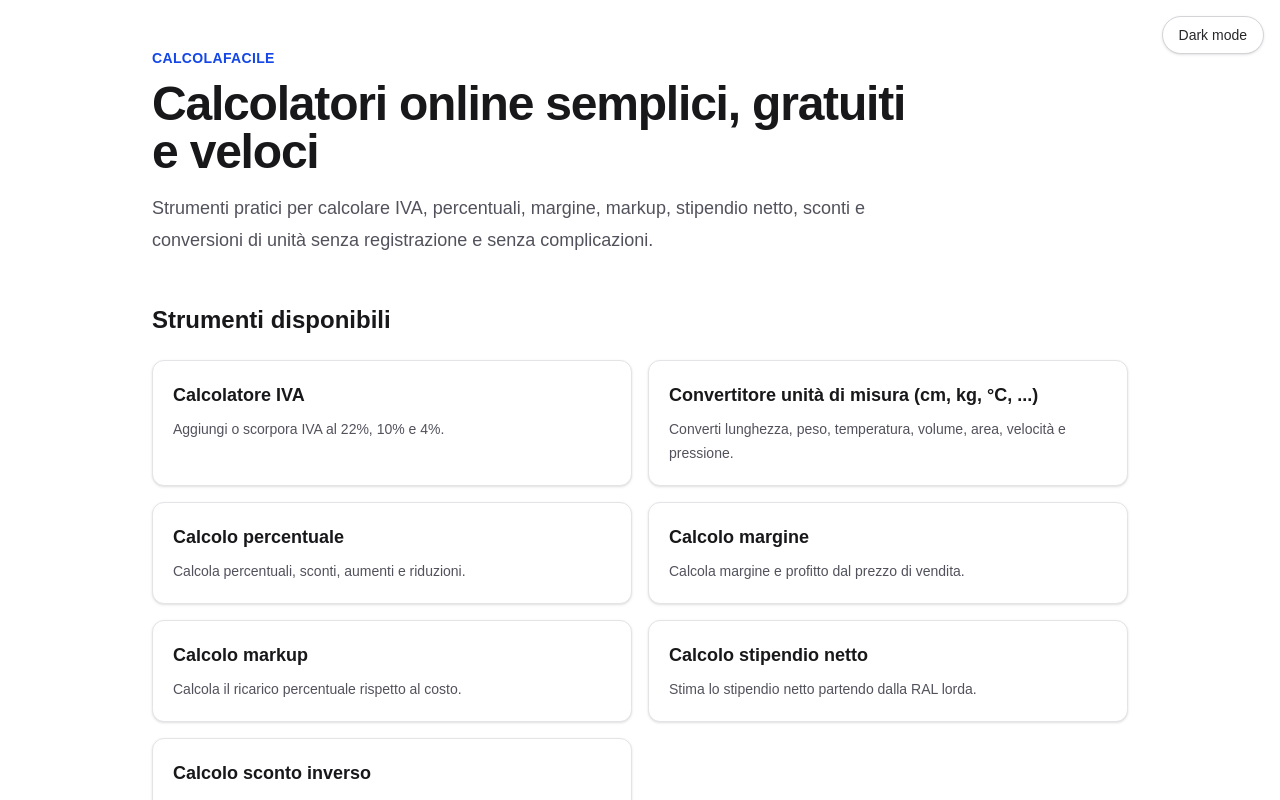
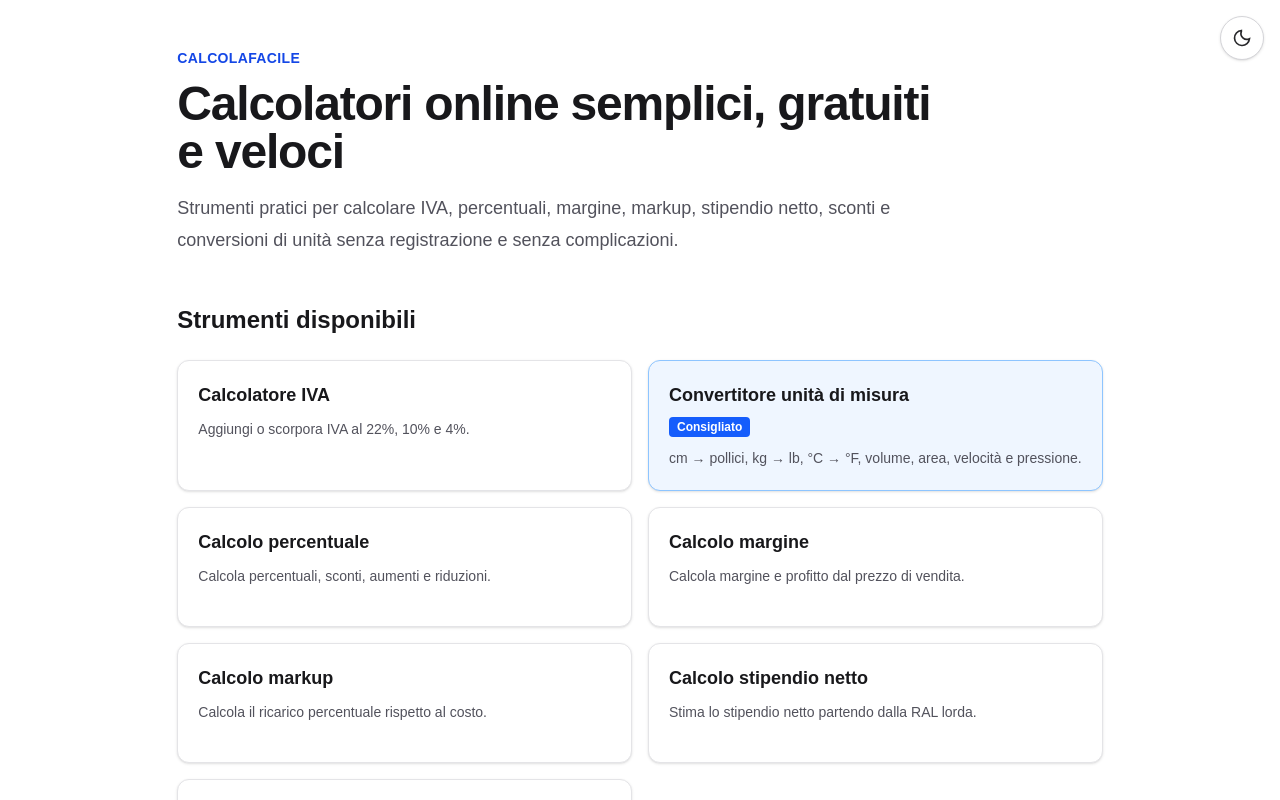
Before and after one commit to elpablo/calcolafacile, a Next.js app: page /it in a window 1280 px wide. Shown: the top 800 px of the page. Built offline with nearby package versions, Linux system fonts and the light colour scheme.

Commit message:
Enhance unit converter tool description and improve theme toggle button accessibility

```diff
--- a/src/app/it/page.js
+++ b/src/app/it/page.js
@@ -17,9 +17,9 @@ const tools = [
     },
     {
         href: "/it/convertitore-unita",
-        title: "Convertitore unità di misura (cm, kg, °C, ...)",
+        title: "Convertitore unità di misura",
         description:
-            "Converti lunghezza, peso, temperatura, volume, area, velocità e pressione.",
+            "cm → pollici, kg → lb, °C → °F, volume, area, velocità e pressione.",
     },
     {
         href: "/it/calcolo-percentuale",
@@ -72,20 +72,34 @@ export default function Home() {
                 </h2>
 
                 <div className="grid gap-4 sm:grid-cols-2">
-                    {tools.map((tool) => (
+                    {tools.map((tool) => {
+                        const isFeatured = tool.href === "/it/convertitore-unita";
+
+                        return (
                             <Link
                                 key={tool.href}
                                 href={tool.href}
-                            className="rounded-xl border border-zinc-200 bg-white p-5 shadow-sm transition hover:border-blue-300 hover:bg-blue-50 dark:border-zinc-700 dark:bg-zinc-900 dark:hover:border-blue-500 dark:hover:bg-zinc-800"
+                                className={`min-h-[120px] rounded-xl border p-5 shadow-sm transition ${{
+                                    true: "border-blue-300 bg-blue-50 dark:border-blue-500 dark:bg-zinc-800",
+                                    false: "border-zinc-200 bg-white hover:border-blue-300 hover:bg-blue-50 dark:border-zinc-700 dark:bg-zinc-900 dark:hover:border-blue-500 dark:hover:bg-zinc-800"
+                                }[isFeatured]}`}
                             >
-                            <h3 className="mb-2 text-lg font-semibold text-zinc-900 dark:text-zinc-100">
+                                <div className="mb-2">
+                                    <h3 className="text-lg font-semibold text-zinc-900 dark:text-zinc-100">
                                         {tool.title}
                                     </h3>
+                                    {isFeatured && (
+                                        <span className="mt-2 inline-flex rounded bg-blue-600 px-2 py-0.5 text-xs font-semibold text-white">
+                                            Consigliato
+                                        </span>
+                                    )}
+                                </div>
                                 <p className="text-sm leading-6 text-zinc-600 dark:text-zinc-400">
                                     {tool.description}
                                 </p>
                             </Link>
-                    ))}
+                        );
+                    })}
                 </div>
             </section>
 
--- a/src/components/ThemeToggle.js
+++ b/src/components/ThemeToggle.js
@@ -34,15 +34,47 @@ export default function ThemeToggle() {
         localStorage.setItem(THEME_KEY, nextTheme);
     };
 
+    const label = theme === "dark" ? "Passa alla modalità chiara" : "Passa alla modalità scura";
+
     return (
         <button
             type="button"
             onClick={toggleTheme}
-            className="rounded-full border border-zinc-300 bg-white px-4 py-2 text-sm font-medium text-zinc-800 shadow-sm transition-colors hover:bg-zinc-100 dark:border-zinc-700 dark:bg-zinc-900 dark:text-zinc-100 dark:hover:bg-zinc-800"
-            aria-label={theme === "dark" ? "Passa alla modalita light" : "Passa alla modalita dark"}
-            title={theme === "dark" ? "Passa alla modalita light" : "Passa alla modalita dark"}
+            className="flex h-11 w-11 items-center justify-center rounded-full border border-zinc-300 bg-white text-xl shadow-sm transition-colors hover:bg-zinc-100 dark:border-zinc-700 dark:bg-zinc-900 dark:hover:bg-zinc-800"
+            aria-label={label}
+            title={label}
         >
-            {theme === "dark" ? "Light mode" : "Dark mode"}
+            {theme === "dark" ? (
+                <svg
+                    xmlns="http://www.w3.org/2000/svg"
+                    className="h-5 w-5 text-zinc-800 dark:text-zinc-100"
+                    fill="none"
+                    viewBox="0 0 24 24"
+                    stroke="currentColor"
+                    strokeWidth={2}
+                >
+                    <circle cx="12" cy="12" r="5" />
+                    <line x1="12" y1="1" x2="12" y2="3" />
+                    <line x1="12" y1="21" x2="12" y2="23" />
+                    <line x1="4.22" y1="4.22" x2="5.64" y2="5.64" />
+                    <line x1="18.36" y1="18.36" x2="19.78" y2="19.78" />
+                    <line x1="1" y1="12" x2="3" y2="12" />
+                    <line x1="21" y1="12" x2="23" y2="12" />
+                    <line x1="4.22" y1="19.78" x2="5.64" y2="18.36" />
+                    <line x1="18.36" y1="5.64" x2="19.78" y2="4.22" />
+                </svg>
+            ) : (
+                <svg
+                    xmlns="http://www.w3.org/2000/svg"
+                    className="h-5 w-5 text-zinc-800 dark:text-zinc-100"
+                    fill="none"
+                    viewBox="0 0 24 24"
+                    stroke="currentColor"
+                    strokeWidth={2}
+                >
+                    <path d="M21 12.79A9 9 0 1 1 11.21 3c0 .34 0 .67.05 1A7 7 0 0 0 21 12.79z" />
+                </svg>
+            )}
         </button>
     );
 }
```
Lines whose indentation alone changed are shown as unchanged.
